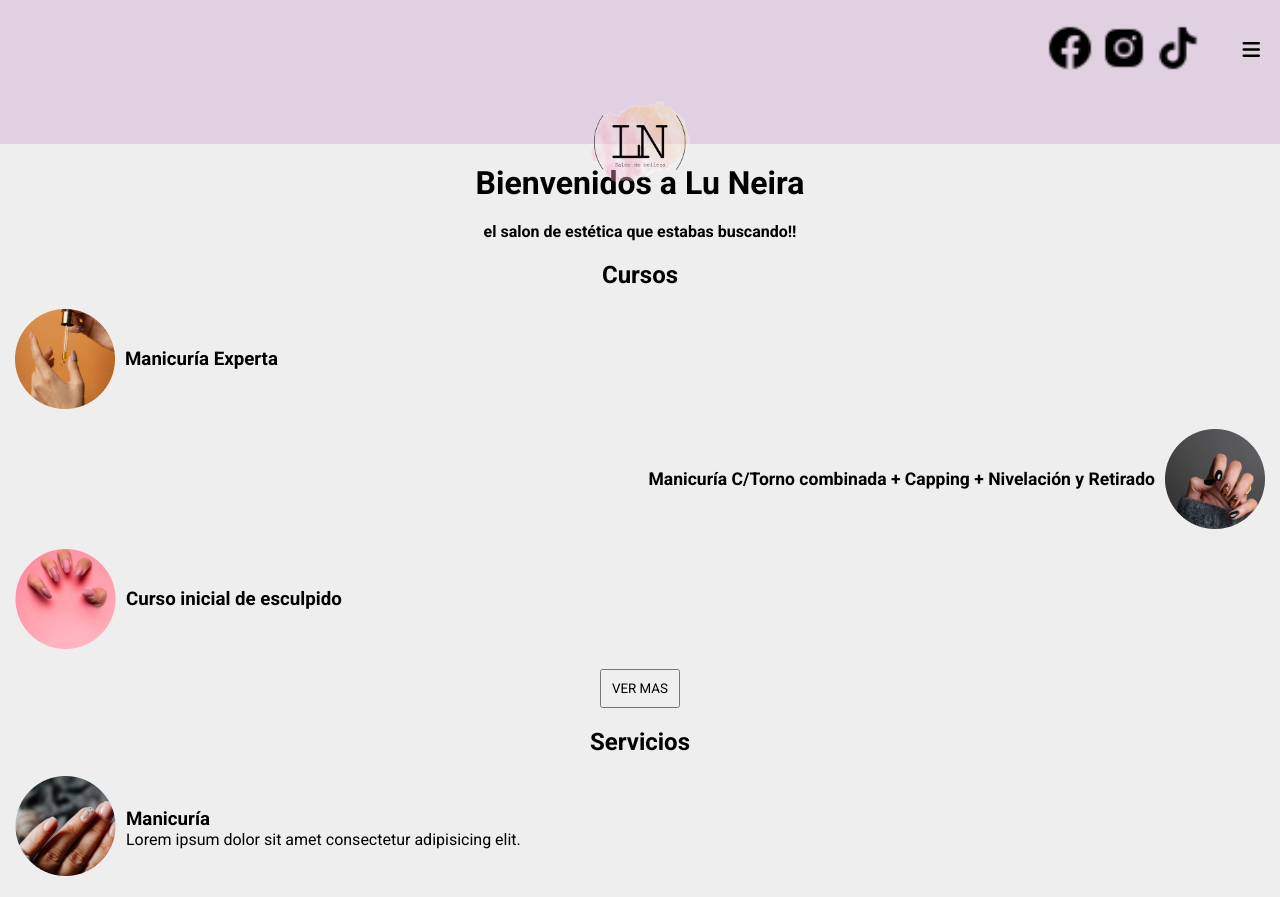
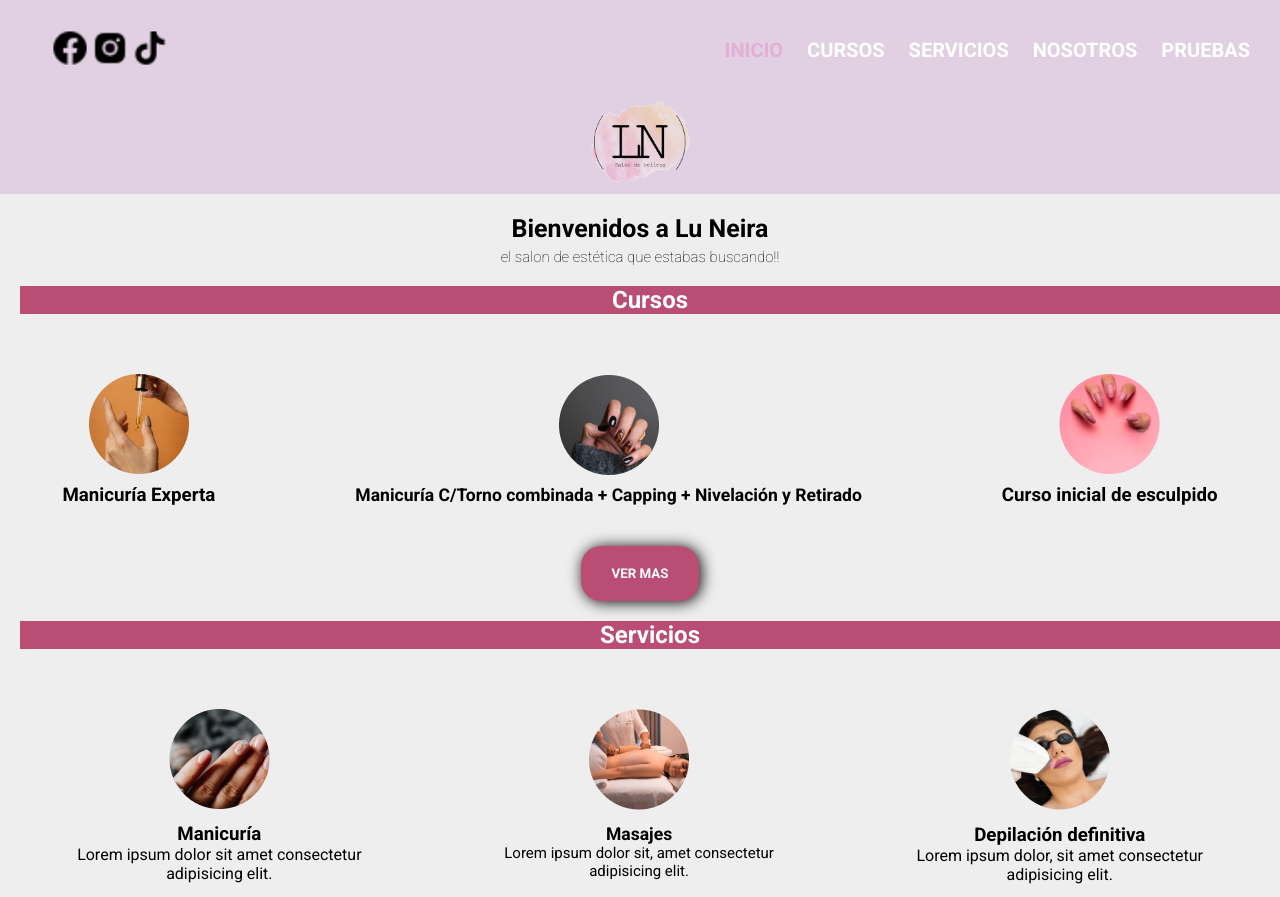
Before and after one commit to BorgesBernardo/luneira-salondebelleza, a website: page index.html in a window 1280 px wide. Shown: the top 897 px of the page. Drawn offline with Linux system fonts and the light colour scheme.

Commit message:
se hizo el responsive design en todas las paginas

```diff
--- a/index.html
+++ b/index.html
@@ -9,10 +9,11 @@
   <meta name="viewport" content="width=device-width, initial-scale=1.0">
 </head>
 <body>
-  <div>
+  <div class="index">
     <header>
       <div>
         <nav>
+          <div></div>
           <div class="redes-sociales">
             <a href=""><img src="./assets/redes-sociales/facebook-circle-logo-24.png" alt=""></a>
             <a href=""><img src="./assets/redes-sociales/instagram-alt-logo-24.png" alt=""></a>
@@ -41,8 +42,10 @@
         <h4>el salon de estética que estabas buscando!!</h4>
       </div>
       <section class="container-1">
+        <div class="titulo_index">
+          <h2>Cursos</h2>
+        </div>
         <div class="cursos">
-            <h2>Cursos</h2>
           <div class="curso-1">
             <img src="../assets/inicio/cursos/eclipse-1.png" alt="">
             <h3>Manicuría Experta</h3>
@@ -55,17 +58,19 @@
             <img src="../assets/inicio/cursos/eclipse-3.png" alt="">
             <h3>Curso inicial de esculpido</h3>
           </div>
+        </div>
         <div class="button-container">
           <button>VER MAS</button>
         </div>
+        <div class="titulo_index">
+          <h2>Servicios</h2>
         </div>
         <div class="servicios">
-            <h2>Servicios</h2>
           <div class="servicio-1">
             <div>
               <img src="../assets/inicio/servicios/manicuria-servicios.png" alt="Servicio de Manicuría">
             </div>
-                <div>
+            <div class="texto-servicio">
               <h3>Manicuría</h3>
               <p>Lorem ipsum dolor sit amet consectetur adipisicing elit.</p>
             </div>
@@ -74,7 +79,7 @@
             <div>
               <img src="../assets/inicio/servicios/masajes-servicios.png" alt="Servicio de Masajes">
             </div>
-                <div>
+            <div class="texto-servicio">
               <h3>Masajes</h3>
               <p>Lorem ipsum dolor sit, amet consectetur adipisicing elit.</p>
             </div>
@@ -83,14 +88,14 @@
             <div>
               <img src="../assets/inicio/servicios/depilacion-servicios.png" alt="Servicios de Depilación Defnitiva">
             </div>
-                <div>
+            <div class="texto-servicio">
               <h3>Depilación definitiva</h3>
               <p>Lorem ipsum dolor, sit amet consectetur adipisicing elit.</>
             </div>
           </div>
+        </div>
         <div class="button-container">
           <button>VER MAS</button>
-            </div>
         </div>
       </section>
       <section class="container-nosotros">
--- a/scss/layout/_body.scss
+++ b/scss/layout/_body.scss
@@ -1,3 +1,9 @@
 body{
     background-color: $bg-sitio;
 }
+
+.index{
+    display: grid;
+    grid-template-columns: 1fr;
+    grid-template-rows: 12.125rem 1fr 8.5625rem;
+}
--- a/scss/layout/_header.scss
+++ b/scss/layout/_header.scss
@@ -1,6 +1,6 @@
 header{
   width: 100%;
-  height: 18vh;
+  height: 12.125rem;
   background-color: $bg-header;
   align-items: center;
   position: relative;
@@ -10,18 +10,18 @@ header{
     width: 100%;
     display: flex;
     flex-direction: row;
-    justify-content: end;
+    justify-content: space-between;
     align-items: center;
     .redes-sociales{
-      margin-right: 40px;
+      margin-left: 50px;
       a{
         img{
-          width: 50px;
+          width: 40px;
         }
       }
     }
     .bar-btn{
-      font-size: 20px;
+      font-size: 30px;
       color: black;
       margin-right: 20px;
       cursor: pointer;
@@ -30,7 +30,7 @@ header{
       position: fixed;
       width: 100%;
       height: 0vh;
-      top: 11.5rem;
+      top: 12.125rem;
       background: $bg-footer;
       text-align: center;
       transition: all 1s;
@@ -53,7 +53,7 @@ header{
     img{
       width: 6.25rem;
       display: block;
-      margin: auto auto;
+      margin: 0px auto;
     }
   }
 }
--- a/scss/layout/_main-cursos.scss
+++ b/scss/layout/_main-cursos.scss
@@ -4,6 +4,8 @@ body{
       text-align: center;
     }
     .section_cursos{
+      display: flex;
+      flex-direction: column;
       .container-main{
         position: relative;
         width: 289px;
--- a/scss/layout/_main-index.scss
+++ b/scss/layout/_main-index.scss
@@ -3,18 +3,24 @@ main{
     margin: 20px 20px;
     h1{
       text-align: center;
-            margin: 20px 10px;
+      margin: 0px 0px;
+      font-size: 25px;
     }
     h4{
+      font-weight: 200;
+      padding-top: 5px;
       text-align: center;
+      font-size: 15px;
     }
   }
   .container-1{
+    h2{
+      background-color: $bg-footer;
+      text-align: center;
+      color: $color-texto;
+    }
     .cursos{
       margin: 20px 15px;
-            h2{
-                text-align: center;
-            }
       .curso-1{
         display: flex;
         flex-direction: row;
@@ -37,13 +43,18 @@ main{
         margin: 20px 0px;
         gap: 10px;
       }
+    }
     .button-container{
       margin: 20px 0px;
-                display: flex;
-                justify-content: center;
+      text-align: center;
       button{
-                    padding: 10px 10px;
-                }
+        padding: 20px 30px;
+        border-radius: 20px;
+        box-shadow: 2px 1px 15px 0px black;
+        background-color: $bg-footer;
+        color: $color-texto;
+        font-weight: bold;
+        border: transparent;
       }
     }
     .servicios{
@@ -73,14 +84,6 @@ main{
         margin: 20px 0px;
         gap: 10px;
       }
-            .button-container{
-                margin: 20px 0px;
-                display: flex;
-                justify-content: center;
-                button{
-                    padding: 10px 10px;
-                }
-            }
     }
   }
   .container-nosotros{
@@ -96,8 +99,13 @@ main{
     .container-button-nosotros{
       margin-bottom: 20px;
       button{
-                padding: 20px 20px;
-                border-radius: 3px solid red;
+        padding: 20px 40px;
+        border-radius: 30px;
+        box-shadow: 2px 1px 15px 0px black;
+        background-color: $bg-footer;
+        color: $color-texto;
+        font-weight: bold;
+        border: transparent;
       }
     }
   }
--- a/scss/layout/_main-servicios.scss
+++ b/scss/layout/_main-servicios.scss
@@ -5,6 +5,8 @@ body{
       padding-top: 40px;
     }
     .section_servicios{
+      display: flex;
+      flex-direction: column;
       .container-main{
         position: relative;
         width: 289px;
--- /dev/null
+++ b/scss/layout/mediaquerry/_media-1024.scss
@@ -0,0 +1,86 @@
+@media screen and (min-width: 1024px) {
+  body{
+    header{
+      nav{
+        height: 100px;
+        align-items: center;
+        .redes-sociales{
+          display: flex;
+        }
+        .bar-btn{
+          display: none;
+        }
+        .nav-menu{
+          position: relative;
+          height: 100px;
+          top: 0;
+          background: none;
+          transition: none;
+          text-align: right;
+          margin-right: 20px;
+          li{
+            display: inline-block;
+            line-height: 100px;
+            margin: 0;
+            transition: none;
+            a{
+              font-size: 20px;
+              padding: 0px 10px;
+            }
+          }
+        }
+      }
+    }
+    main{
+      .container-1{
+
+        .cursos{
+          display: flex;
+          flex-direction: row;
+          justify-content: center;
+          align-items: center;
+          text-align: center;
+          margin: 0px 40px;
+          gap: 20px;
+          .curso-1{
+            flex-direction: column;
+            padding: 0px 20px;
+          }
+          .curso-2{
+            flex-direction: column;
+            padding: 0px 100px;
+          }
+          .curso-3{
+            flex-direction: column;
+            padding: 0px 20px;
+          }
+        }
+        .servicios{
+          display: flex;
+          flex-direction: row;
+          justify-content: center;
+          text-align: center;
+          gap: 20px;
+          .servicio-1{
+            flex-direction: column;
+            .texto-servicio{
+              padding: 0px 50px;
+            }
+          }
+          .servicio-2{
+            flex-direction: column;
+            .texto-servicio{
+              padding: 0px 50px;
+            }
+          }
+          .servicio-3{
+            flex-direction: column;
+            .texto-servicio{
+              padding: 0px 50px;
+            }
+          }
+        }
+      }
+    }
+  }
+}
--- /dev/null
+++ b/scss/layout/mediaquerry/_media-750.scss
@@ -0,0 +1,22 @@
+@media screen and (min-width: 768px) {
+  body{
+    main{
+      .container-1{
+        .titulo_index{
+          margin:0px 0px 40px 20px;
+        }
+      }
+
+      .section_cursos{
+        flex-direction: row;
+        flex-wrap: wrap;
+      }
+
+      .section_servicios{
+        flex-direction: row;
+        flex-wrap: wrap;
+      }
+    }
+  }
+
+}
--- a/scss/style.scss
+++ b/scss/style.scss
@@ -10,3 +10,5 @@
 @import "./layout/main-nosotros";
 @import "./layout/main-pruebas";
 @import "./layout/footer";
+@import "./layout/mediaquerry/media-750";
+@import "./layout/mediaquerry/media-1024";
```
Also changed, not shown: pages/cursos.html (+1 -0 lines), pages/nosotros.html (+1 -0 lines), pages/servicios.html (+1 -0 lines), css/style.css, 1 other file. Lines whose indentation alone changed are shown as unchanged.
